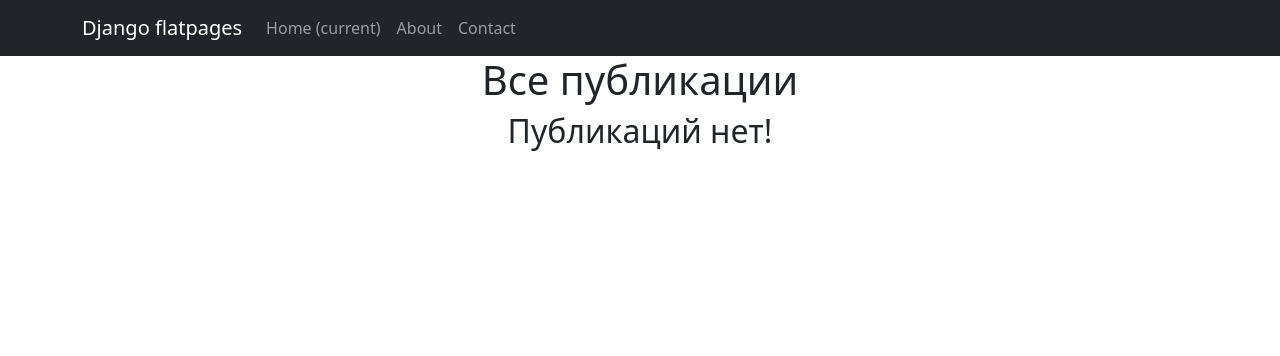
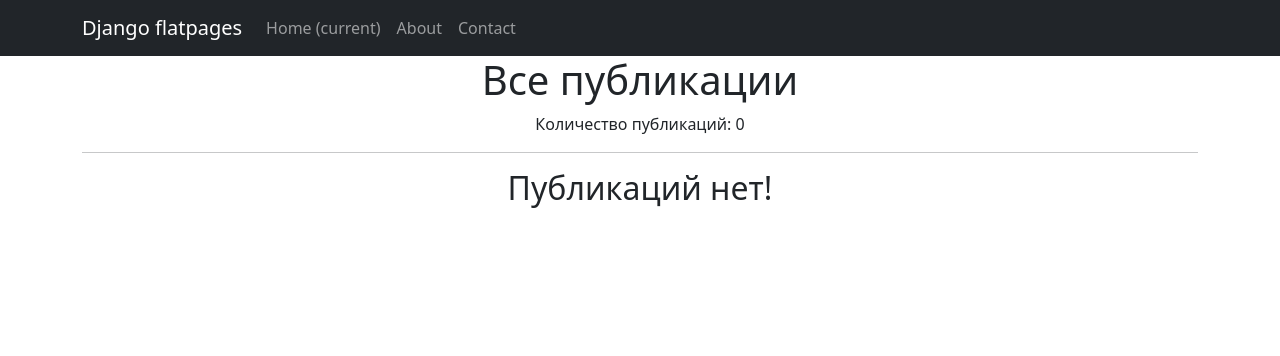
Before and after one commit to A-mazepa/News_portal2, a Django app: template NewsPortal/templates/posts.html in a window 1280 px wide. Shown: the top 356 px of the page. Run offline with Django 3.2, Linux system fonts and the light colour scheme; the template is opened without the code that fills it, so the values that code supplies are empty; some libraries are stand-ins or nearby versions.

Commit message:
Update posts.html

```diff
--- a/NewsPortal/templates/posts.html
+++ b/NewsPortal/templates/posts.html
@@ -9,6 +9,8 @@ Posts
 {% block content %}
 
 <h1>Все публикации</h1>
+Количество публикаций: {{  posts|length}}
+<hr>
 {% if posts %}
 <table>
     <tr>
```
